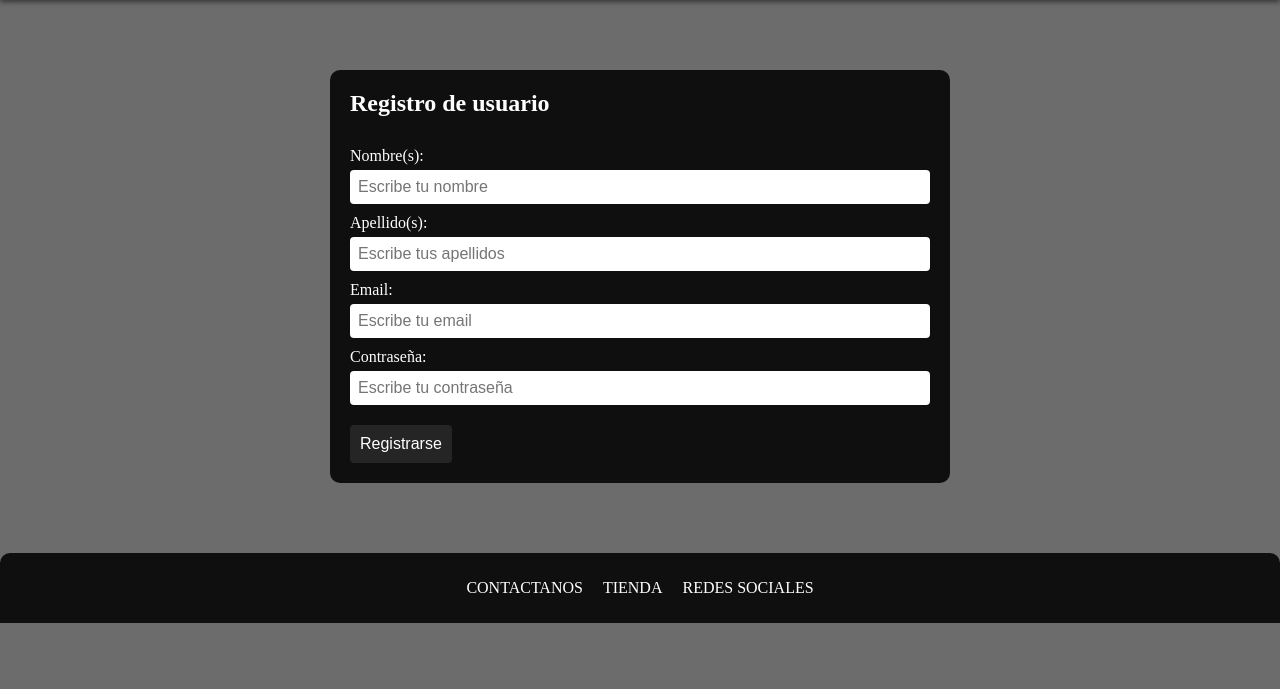
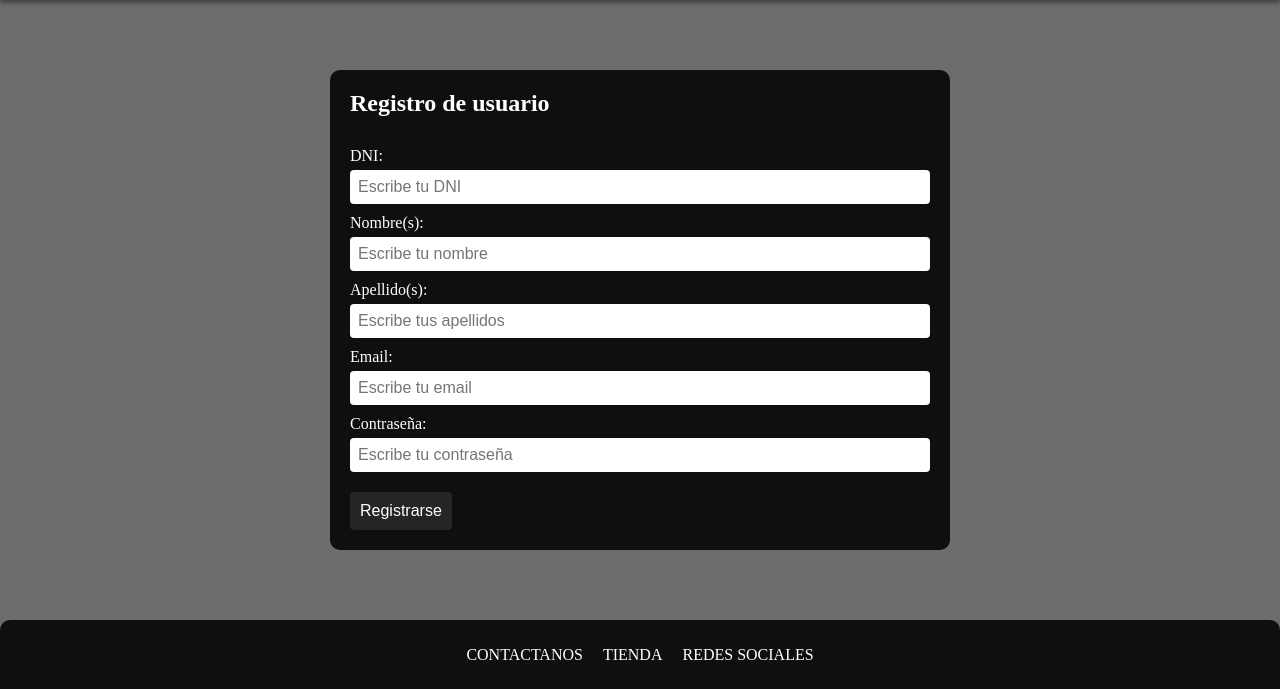
Before and after one commit to Alvaro17-max/Tienda-online, a Flask app: page /registro in a window 1280 px wide. Shown: the part 94-783 px from the top of the page. Run offline with Flask 3, Linux system fonts and the light colour scheme.

Commit message:
agregado de dni en el formulario

```diff
--- a/flask/frontend/templates/registro.html
+++ b/flask/frontend/templates/registro.html
@@ -6,7 +6,10 @@
     <section class="registro">
         <div class="registroForm">
             <h2>Registro de usuario</h2>
-            <form action="/registro" method="post">
+            <form action="http://localhost:5001/api/registrar" method="POST">
+                <label for="dni">DNI:</label>
+                <input type="text" id="dni" name="dni" placeholder="Escribe tu DNI" required>
+
                 <label for="nombre">Nombre(s):</label>
                 <input type="text" id="nombre" name="nombre" placeholder="Escribe tu nombre" required>
 
```
